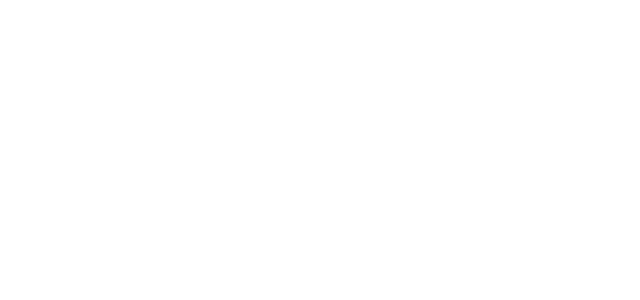
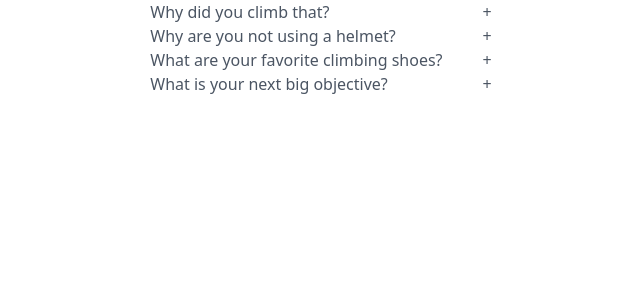
Before and after one commit to connorwarme/rtrain, a React (Vite) app: page / in a window 1280 px wide. Shown: the top 300 px of the page, without its empty margins (319-959 px from the left). Built offline with nearby package versions, Linux system fonts and the light colour scheme.

Commit message:
Build simple accordion feature

```diff
--- a/src/App.jsx
+++ b/src/App.jsx
@@ -1,5 +1,6 @@
 import { useState } from 'react'
 import { Link } from 'react-router-dom'
+import Accordion from './components/accordion'
 
 import './App.css'
 
@@ -7,7 +8,7 @@
 
   return (
     <div>
-
+      <Accordion />
     </div>
   )
 }
--- /dev/null
+++ b/src/components/accordion/data.js
@@ -0,0 +1,24 @@
+const data = [
+  {
+    id: 1,
+    question: 'Why did you climb that?',
+    answer: 'Because its there.',
+  },
+  {
+    id: 2,
+    question: 'Why are you not using a helmet?',
+    answer: 'Because none was needed.',
+  },
+  {
+    id: 3,
+    question: 'What are your favorite climbing shoes?',
+    answer: 'Scarpa shoes: the OG Boostic and the Instinct (ladies edition).',
+  },
+  {
+    id: 4,
+    question: 'What is your next big objective?',
+    answer: 'A return to Cobra Crack this summer!',
+  }
+]
+
+export default data;
--- /dev/null
+++ b/src/components/accordion/index.jsx
@@ -0,0 +1,64 @@
+import { useState } from "react";
+import info from "./data"
+
+const Accordion = () => {
+  const [selected, setSelected] = useState(null)
+
+  const handleSingleSelect = (id) => {
+    setSelected(selected === id ? null : id)
+  }
+
+  const data = info;
+  console.log(data)
+  return (
+    <div className="grid grid-rows-4 justify-center">
+    {
+      data.map(item => {
+        { console.log(item) }
+        return (
+            <div key={item.id} className="">
+              <div className="title flex justify-between" onClick={() => handleSingleSelect(item.id)}>
+                <h3 className="mr-10">{item.question}</h3>
+                <span>{selected === item.id ? '-' : '+'}</span>
+              </div>
+              <div>
+                { selected === item.id && (
+                  <>
+                    <div>
+                      <p>{item.answer}</p>
+                    </div>
+                  </>
+                )}
+              </div>
+            </div>
+        )
+      })
+    }
+      {/* { data && data.length > 0 ? (
+          data.map(item => {
+          <>
+            <div key={item.id}>
+              <div className="title" onClick={() => handleSingleSelect(item.id)}>
+                <h3>{item.question}</h3>
+                <span>{selected === item.id ? '-' : '+'}</span>
+              </div>
+              <div>
+                { selected === item.id && (
+                  <>
+                    <div>
+                      <p>{item.answer}</p>
+                    </div>
+                  </>
+                )}
+              </div>
+            </div>
+          </>
+      })) : (
+        <div>No data found!</div>
+      )
+      } */}
+    </div>
+   );
+}
+
+export default Accordion;
--- a/tailwind.config.js
+++ b/tailwind.config.js
@@ -4,6 +4,7 @@
     './index.html',
     './src/*.{js,ts,jsx,tsx}',
     './src/components/*.{js,ts,jsx,tsx}',
+    './src/components/**/*.{js,ts,jsx,tsx}',
   ],
   theme: {
     extend: {
```
